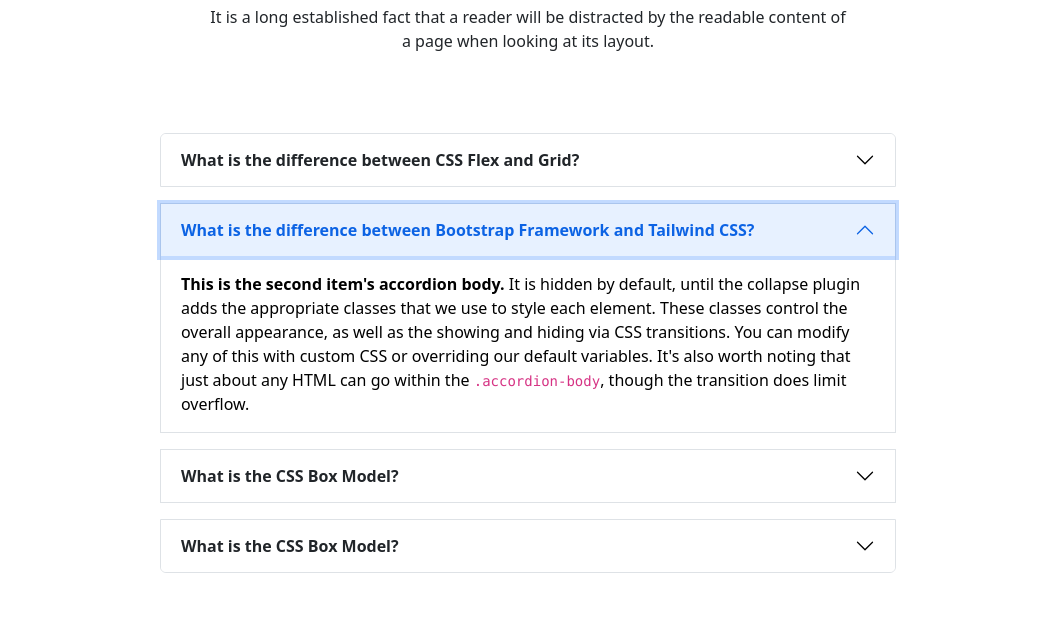
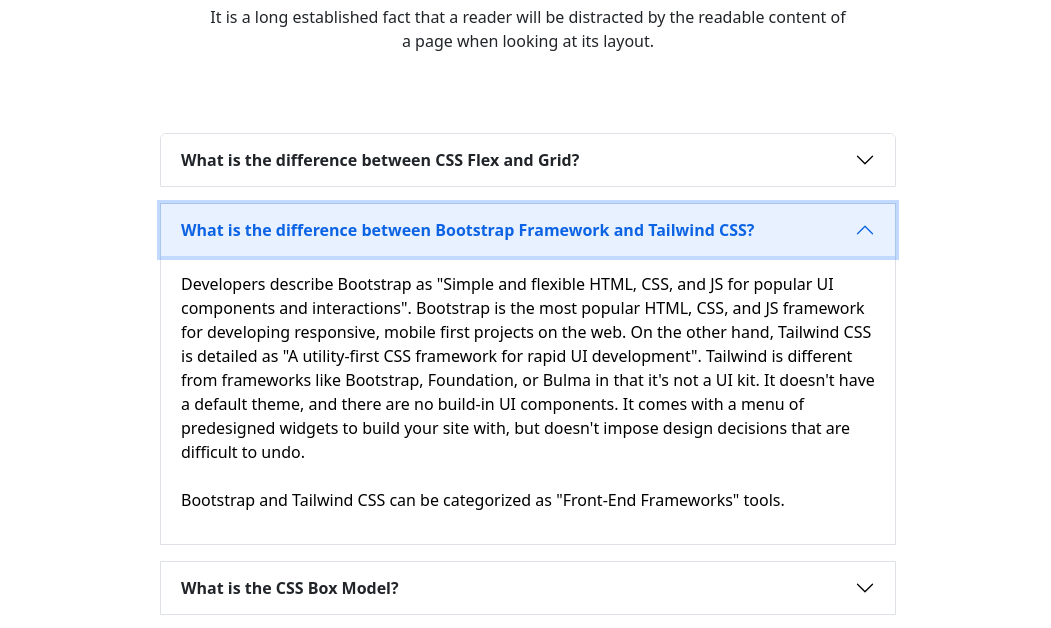
Before and after one commit to Ariful7/EduTech, a plain HTML site: page index.html in a window 1280 px wide. Both pictures are taken after a click on the button 640 px from the left and 4758 px from the top of the page. Shown: the part 4360-4988 px from the top of the page, without its empty margins (112-1163 px from the left). Drawn offline with nearby package versions, Linux system fonts and the light colour scheme.

Commit message:
Accordion Ans 2
Accordion Ans 2

```diff
--- a/index.html
+++ b/index.html
@@ -442,7 +442,10 @@
                                 </h2>
                                 <div id="collapseTwo" class="accordion-collapse collapse" aria-labelledby="headingTwo" data-bs-parent="#accordionExample">
                                 <div class="accordion-body">
-                                    <strong>This is the second item's accordion body.</strong> It is hidden by default, until the collapse plugin adds the appropriate classes that we use to style each element. These classes control the overall appearance, as well as the showing and hiding via CSS transitions. You can modify any of this with custom CSS or overriding our default variables. It's also worth noting that just about any HTML can go within the <code>.accordion-body</code>, though the transition does limit overflow.
+                                    <p> Developers describe Bootstrap as "Simple and flexible HTML, CSS, and JS for popular UI components and interactions". Bootstrap is the most popular HTML, CSS, and JS framework for developing responsive, mobile first projects on the web. On the other hand, Tailwind CSS is detailed as "A utility-first CSS framework for rapid UI development". Tailwind is different from frameworks like Bootstrap, Foundation, or Bulma in that it's not a UI kit. It doesn't have a default theme, and there are no build-in UI components. It comes with a menu of predesigned widgets to build your site with, but doesn't impose design decisions that are difficult to undo.
+
+ <br />  <br />Bootstrap and Tailwind CSS can be categorized as "Front-End Frameworks" tools.
+                                    </p>
                                 </div>
                                 </div>
                             </div>
```
